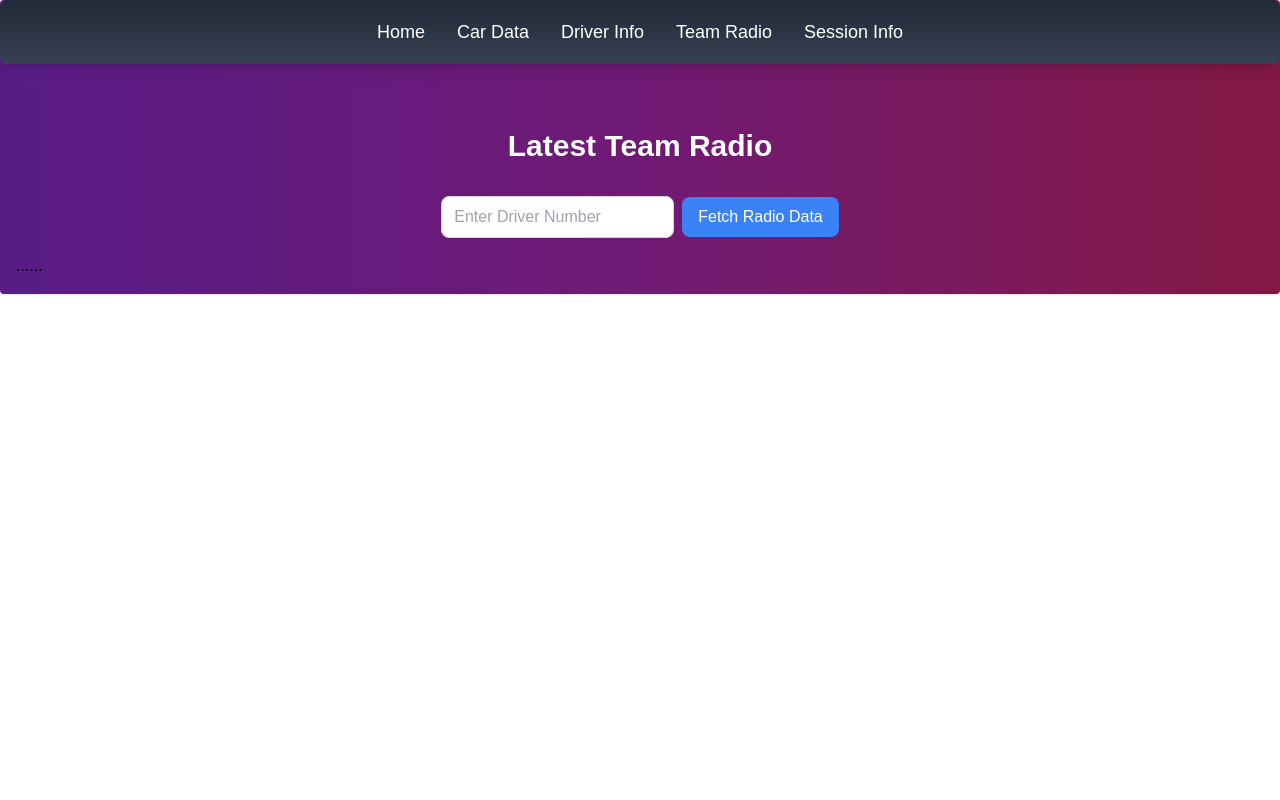
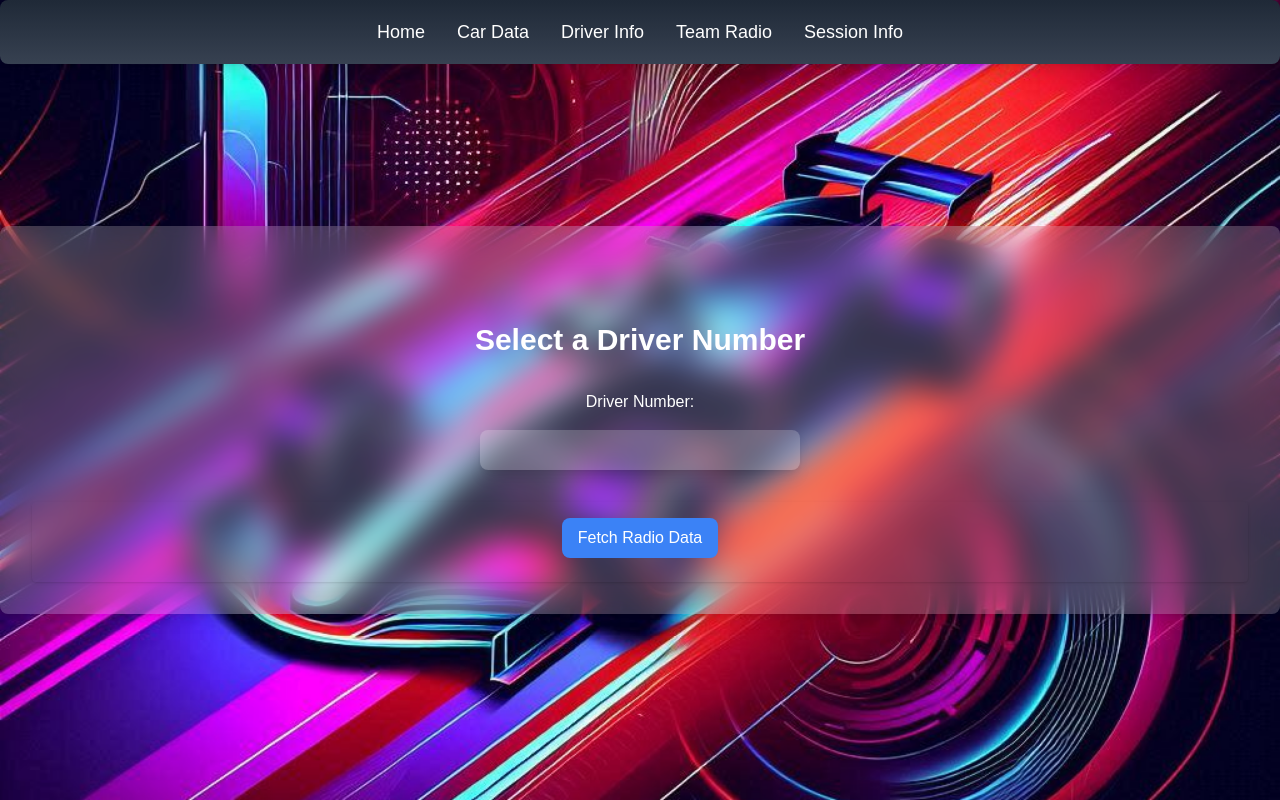
Before and after one commit to maneeshaYasinth/Undercut-Pit-F1, a React (Vite) app: page /TeamRadio in a window 1280 px wide. Built offline with nearby package versions, Linux system fonts and the light colour scheme; a web font is replaced by a local one.

Commit message:
add new layout to the teamradio

```diff
--- a/src/components/TeamRadio.jsx
+++ b/src/components/TeamRadio.jsx
@@ -1,17 +1,20 @@
 import React, { useState } from 'react';
 import { fetchTeamRadio } from '../services/api';
+import sessionBg from '../assets/sessionBg.jpg';
 
 const TeamRadio = ({ sessionKey }) => {
   const [driverNumber, setDriverNumber] = useState('');
   const [radioData, setRadioData] = useState([]);
   const [loading, setLoading] = useState(false);
   const [error, setError] = useState(null);
+  const [hasFetched, setHasFetched] = useState(false);
 
   const handleFetchRadioData = async () => {
     if (!driverNumber) return;
 
     setLoading(true);
     setError(null);
+    setHasFetched(true);
 
     try {
       const data = await fetchTeamRadio(sessionKey, driverNumber);
@@ -25,17 +28,28 @@ const TeamRadio = ({ sessionKey }) => {
   };
 
   return (
-    <div className="pt-20 p-4 bg-gradient-to-r from-purple-900 via-fuchsia-900 to-pink-900  rounded shadow w-full">
+    <div
+      className="min-h-screen flex items-center justify-center"
+      style={{ backgroundImage: `url(${sessionBg})`, backgroundSize: 'cover', backgroundPosition: 'center', backgroundAttachment: 'fixed' }}
+    >
+      <div className="container mx-auto p-8 bg-white bg-opacity-20 backdrop-blur-lg rounded-lg shadow-lg mt-10">
+        <h1 className="text-3xl font-bold text-white mb-8 mt-16 text-center">Select a Driver Number</h1>
+        <div className="flex flex-col items-center justify-center mb-8">
+          <label className="text-white mb-4">Driver Number:</label>
+          <input
+            type="number"
+            value={driverNumber}
+            onChange={(e) => setDriverNumber(e.target.value)}
+            className="bg-white bg-opacity-20 rounded-lg shadow-lg p-2 focus:outline-none focus:ring-2 focus:ring-blue-500 w-full max-w-xs text-center"
+            min="0"
+          />
+        </div>
+        <div className="pt-4 p-2 rounded shadow w-full">
+          {hasFetched && (
             <h1 className="text-3xl font-bold text-white mb-8 mt-12 text-center">Latest Team Radio</h1>
+          )}
 
           <div className="flex items-center justify-center mb-4">
-        <input
-          type="text"
-          value={driverNumber}
-          onChange={(e) => setDriverNumber(e.target.value)}
-          placeholder="Enter Driver Number"
-          className="px-3 py-2 mr-2 rounded-lg border border-gray-300 focus:outline-none focus:border-blue-500"
-        />
             <button
               onClick={handleFetchRadioData}
               className="px-4 py-2 bg-blue-500 text-white rounded-lg focus:outline-none hover:bg-blue-600"
@@ -44,22 +58,18 @@ const TeamRadio = ({ sessionKey }) => {
             </button>
           </div>
 
-      {loading && <p class="text-black text-2xl flex items-center justify-center h-full mt-32 ">Loading...</p>}
-      {error && <p class="text-black text-2xl flex items-center justify-center h-full mt-32 ">Error: {error}</p>}
+          {loading && <p className="text-black text-2xl flex items-center justify-center h-full mt-32">Loading...</p>}
+          {error && <p className="text-black text-2xl flex items-center justify-center h-full mt-32">Error: {error}</p>}
 
           <div className="grid grid-cols-1 gap-4">
-        {radioData.length > 0 ? (
-          radioData.map((radio, index) => (
+            {radioData.length > 0 && radioData.map((radio, index) => (
               <div key={index} className="p-4 bg-white bg-opacity-10 backdrop-blur-lg rounded-lg shadow-lg">
                 <h2 className="text-xl font-bold mb-2">{new Date(radio.date).toLocaleString()}</h2>
                 <audio controls src={radio.recording_url} className="w-full" />
-              {/* <p><strong>Meeting Key:</strong> {radio.meeting_key}</p>
-              <p><strong>Session Key:</strong> {radio.session_key}</p> */}
               </div>
-          ))
-        ) : (
-          <p>......</p>
-        )}
+            ))}
+          </div>
+        </div>
       </div>
     </div>
   );
```
Lines whose indentation alone changed are shown as unchanged.
